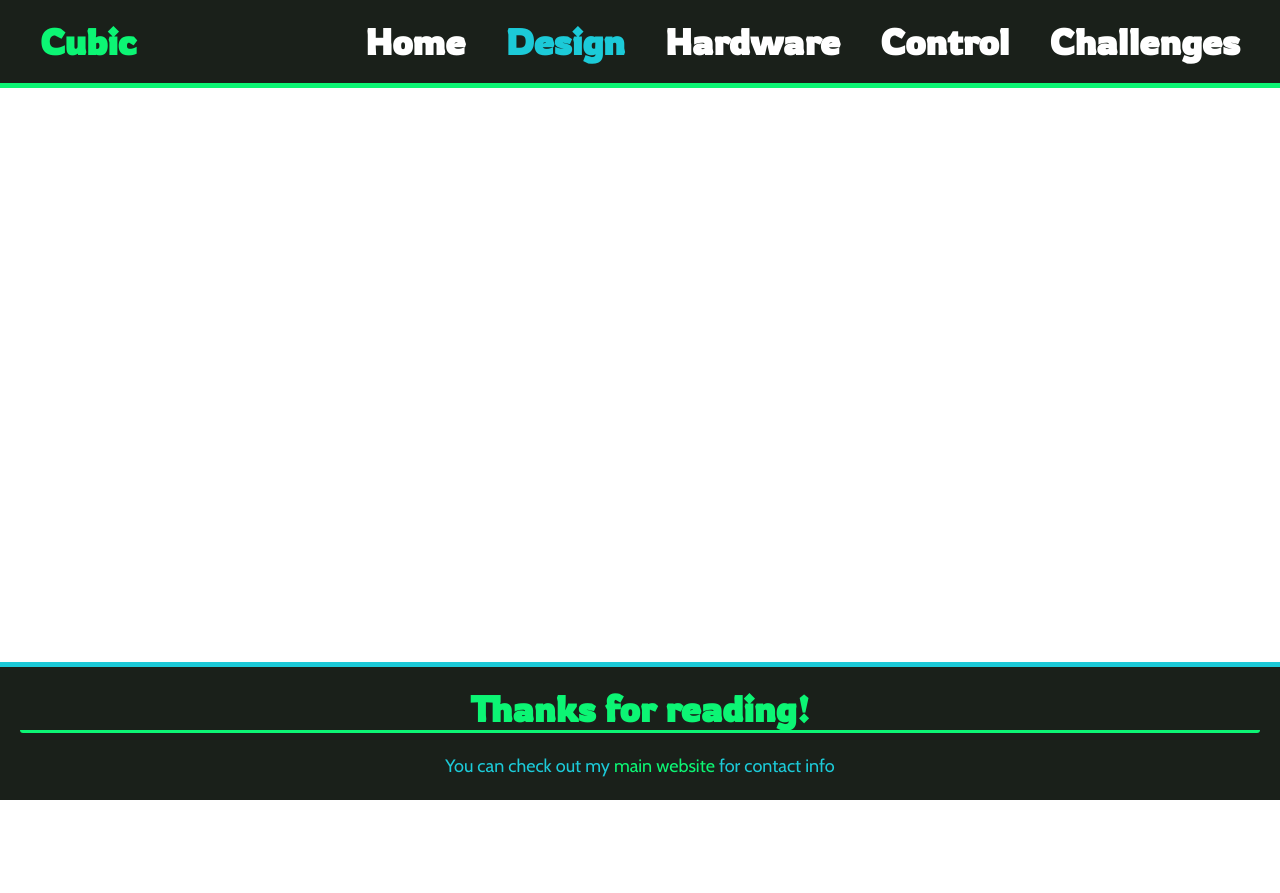
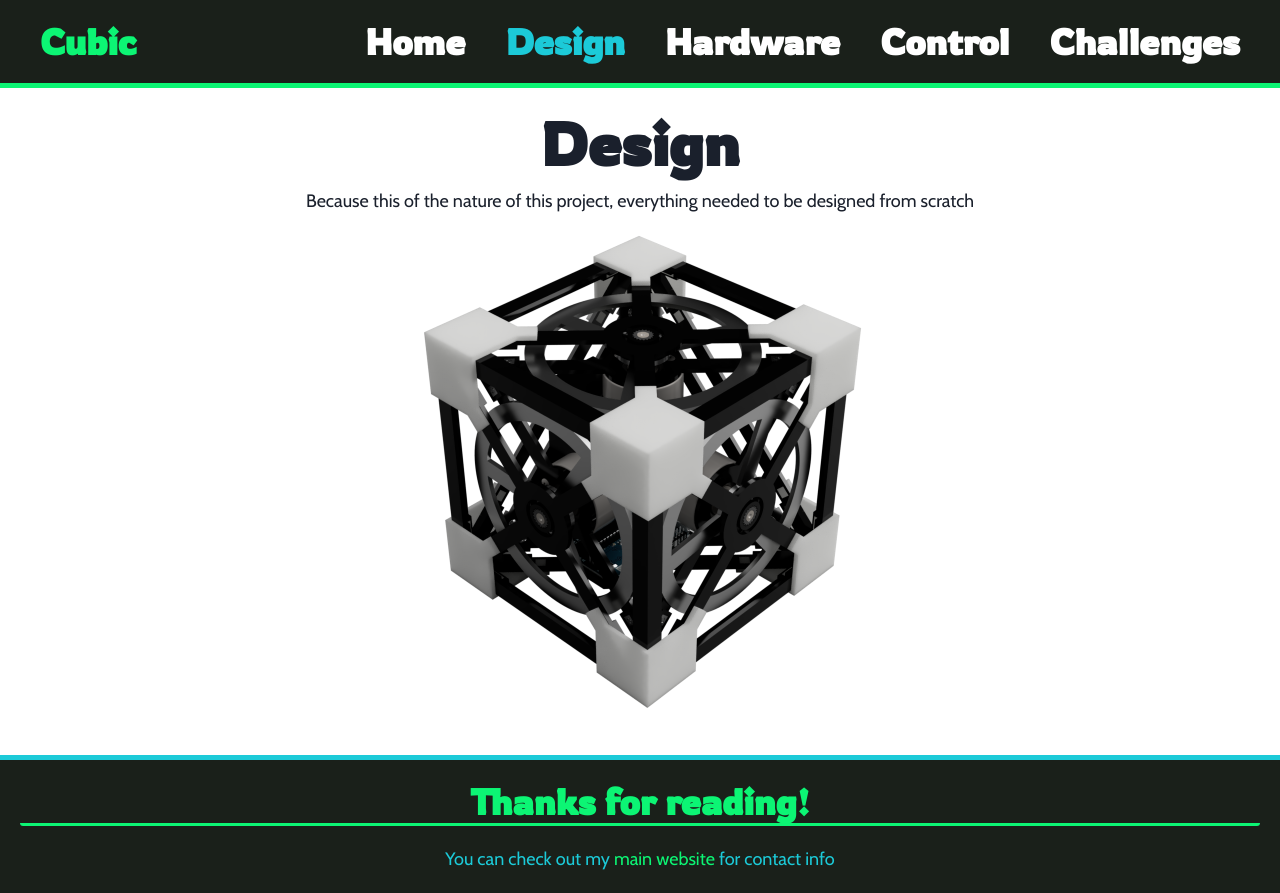
Before and after one commit to Jumner/Cubic, a Next.js app in the folder site/: page /design in a window 1280 px wide. Before the commit the page ends 800 px from the top, so only its background shows below. Built offline with nearby package versions, Linux system fonts and the light colour scheme.

Commit message:
started design

```diff
--- a/site/pages/components/Page.js
+++ b/site/pages/components/Page.js
@@ -9,7 +9,7 @@ export default function Page({ children, name }) {
 			justify="space-between"
 			align="center"
 			w="full"
-			h="100vh"
+			h="full"
 		>
 			<Header page={name} />
 			<VStack p="5" w="95%" justify="space-evenly" h="full">
--- a/site/pages/design.js
+++ b/site/pages/design.js
@@ -1,5 +1,15 @@
+import { Heading, Image, Text } from '@chakra-ui/react';
 import Page from './components/Page';
-
+import Render from './../public/img/finalrender.png';
 export default function Design() {
-	return <Page name="Design">design!</Page>;
+	return (
+		<Page name="Design">
+			<Heading fontSize="6xl">Design</Heading>
+			<Text fontSize="large">
+				Because this of the nature of this project, everything needed to be
+				designed from scratch
+			</Text>
+			<Image src={Render.src} w="lg" alt="Render" />
+		</Page>
+	);
 }
```
Also changed, not shown: site/public/img/finalrender.png (added).
